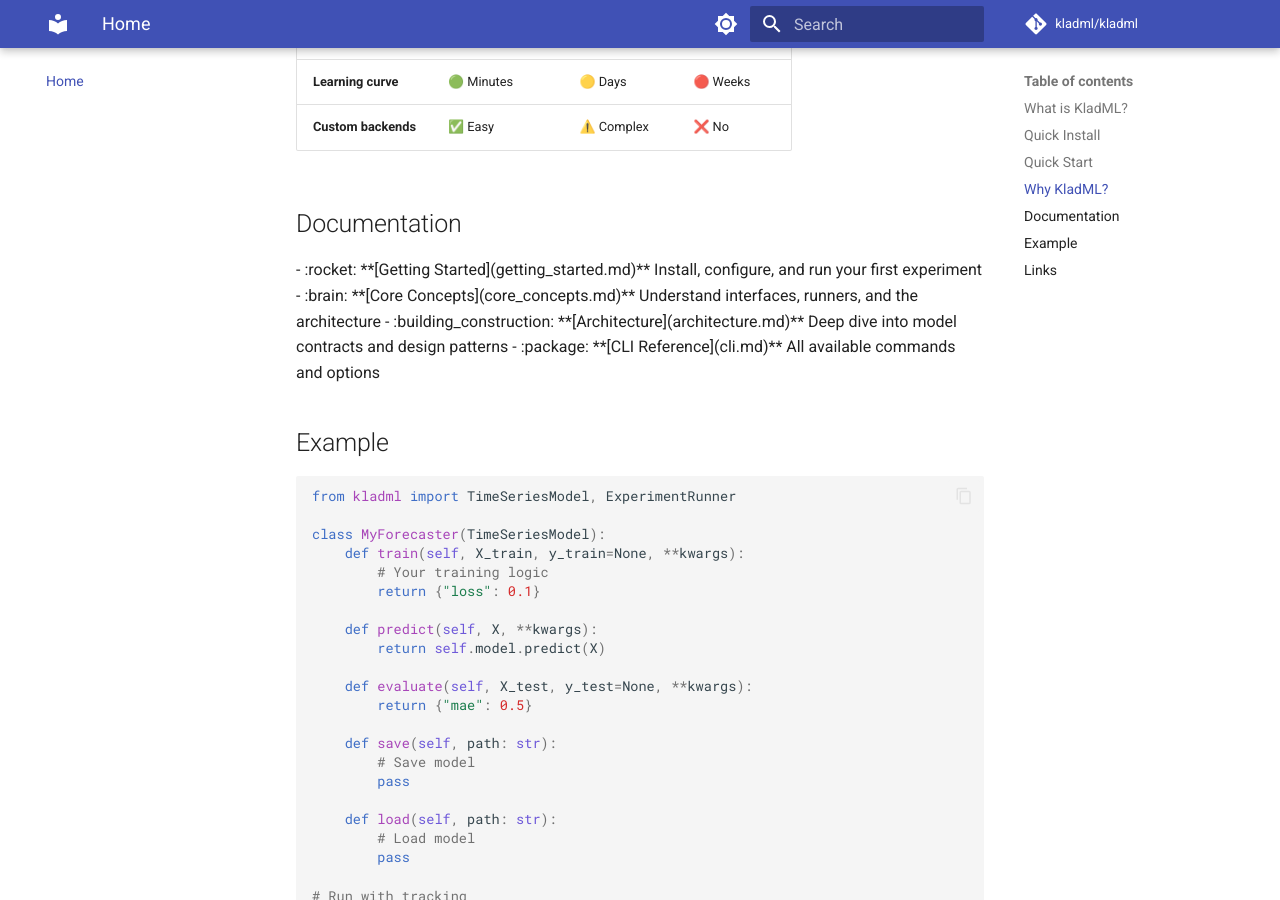
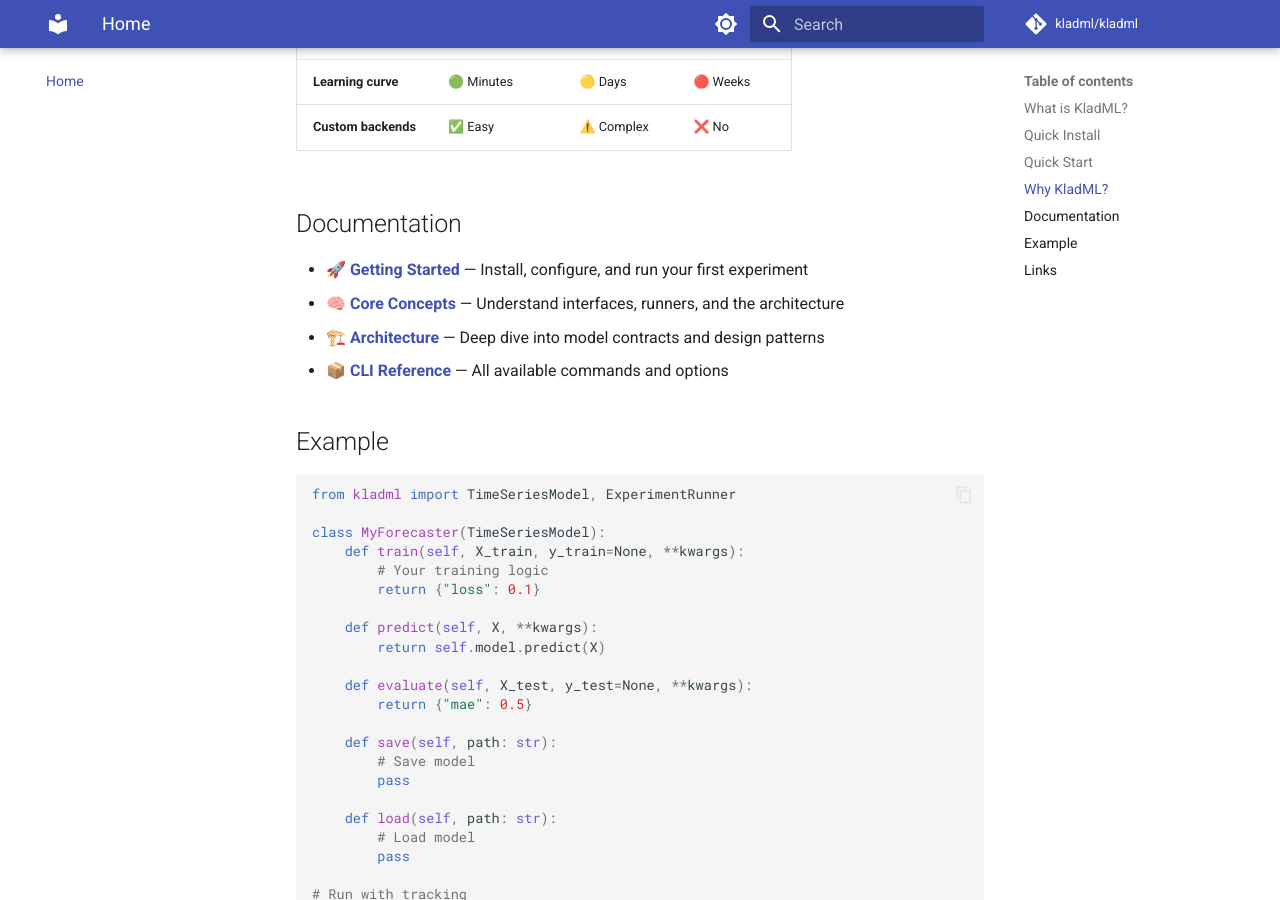
Before and after one commit to kladml/kladml, an MkDocs documentation site: the page built from docs/index.md, in a window 1280 px wide and 900 px high, scrolled down 1135 px. Built offline with MkDocs 1.6.1 and Material for MkDocs 9.7.7, drawn with Linux system fonts in a browser that asks for light colours; comment, search, counter and statistics services are not loaded; some of the changed lines change nothing that is shown.

Commit message:
fix: use simple markdown for documentation links

```diff
--- a/docs/index.md
+++ b/docs/index.md
@@ -42,25 +42,10 @@
 
 ## Documentation
 
-<div class="grid cards" markdown>
-
-- :rocket: **[Getting Started](getting_started.md)**
-
-    Install, configure, and run your first experiment
-
-- :brain: **[Core Concepts](core_concepts.md)**
-
-    Understand interfaces, runners, and the architecture
-
-- :building_construction: **[Architecture](architecture.md)**
-
-    Deep dive into model contracts and design patterns
-
-- :package: **[CLI Reference](cli.md)**
-
-    All available commands and options
-
-</div>
+- 🚀 **[Getting Started](getting_started.md)** — Install, configure, and run your first experiment
+- 🧠 **[Core Concepts](core_concepts.md)** — Understand interfaces, runners, and the architecture
+- 🏗️ **[Architecture](architecture.md)** — Deep dive into model contracts and design patterns
+- 📦 **[CLI Reference](cli.md)** — All available commands and options
 
 ## Example
 
```
